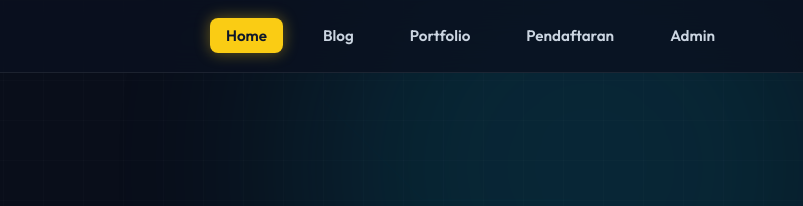
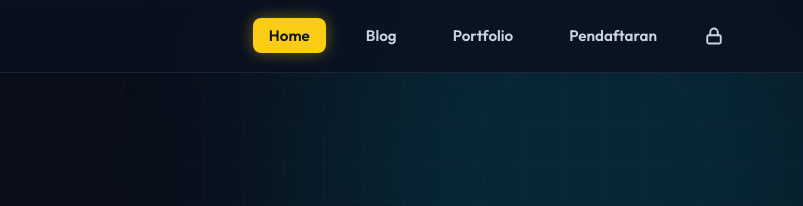
Before and after one commit to Fathray29/robotik-website, a website built with Vite: page index.html in a window 1280 px wide. Shown: the top 206 px of the page, 477-1280 px from the left. Built offline with nearby package versions, Linux system fonts and the light colour scheme; no server answers.

Commit message:
Change admin header link to a clean lock icon

```diff
--- a/index.css
+++ b/index.css
@@ -306,6 +306,18 @@ a {
   color: var(--text-dark);
   background-color: var(--accent-yellow);
   box-shadow: var(--shadow-glow-yellow);
+}
+
+.nav-admin-btn {
+  display: inline-flex;
+  align-items: center;
+  justify-content: center;
+  padding: 0.5rem;
+  aspect-ratio: 1 / 1;
+}
+
+.nav-admin-btn svg {
+  display: block;
 }
 
 /* Audio Toggle Widget */
@@ -2631,6 +2643,9 @@ select.input-control option {
     white-space: nowrap;
     flex-shrink: 0;
   }
+  .nav-admin-btn {
+    padding: 0.4rem !important;
+  }
 
   /* Step tracker list */
   .step-tracker-list::before {
--- a/index.html
+++ b/index.html
@@ -148,7 +148,7 @@
           <li><a href="#blog" class="nav-link" data-target="view-blog">Blog</a></li>
           <li><a href="#portfolio" class="nav-link" data-target="view-portfolio">Portfolio</a></li>
           <li><a href="#pendaftaran" class="nav-link" data-target="view-pendaftaran">Pendaftaran</a></li>
-          <li><a href="#admin" class="nav-link" data-target="view-admin">Admin</a></li>
+          <li><a href="#admin" class="nav-link nav-admin-btn" data-target="view-admin" title="Dashboard Admin CMS" aria-label="Dashboard Admin CMS"><svg viewBox="0 0 24 24" width="18" height="18" fill="none" stroke="currentColor" stroke-width="2.5" stroke-linecap="round" stroke-linejoin="round" class="admin-icon"><rect x="3" y="11" width="18" height="11" rx="2" ry="2"></rect><path d="M7 11V7a5 5 0 0 1 10 0v4"></path></svg></a></li>
         </ul>
       </nav>
     </div>
```
